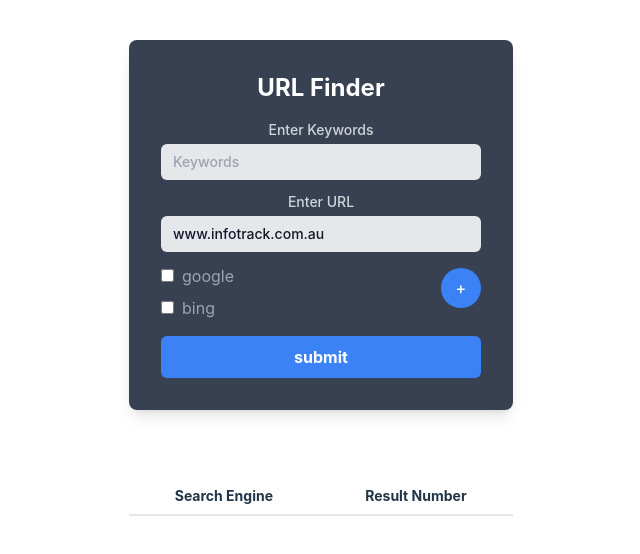
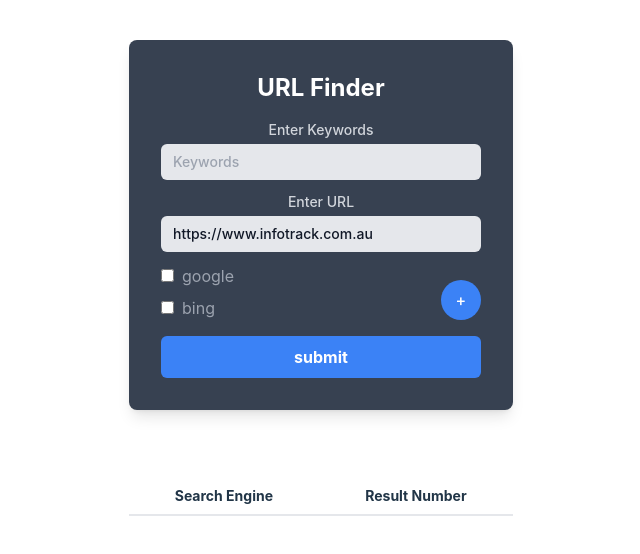
Before and after one commit to chaneetsk/url-finder, a React (Vite) app: page / in a window 1280 px wide. Shown: the top 554 px of the page, without its empty margins (319-959 px from the left). Built offline with nearby package versions, Linux system fonts and the light colour scheme.

Commit message:
add ability to search from a new url

```diff
--- a/src/components/AddModal/AddModal.tsx
+++ b/src/components/AddModal/AddModal.tsx
@@ -74,6 +74,7 @@ const AddModal = ({show, onClose, updateUrls}:AddModalTypes) => {
               textValue={formData.url}
               required={true}
               placeholderText="Url"
+              inputType="url"
             />
             <Button
               buttonText="Add"
--- a/src/components/SearchForm/SearchForm.tsx
+++ b/src/components/SearchForm/SearchForm.tsx
@@ -15,8 +15,10 @@ type SearchFormTypes = {
   searchEngine: string[]
 }
 
+const initialValue:FormDataTypes = { keywords: '', url: 'https://www.infotrack.com.au', searchEngine: [] }
+
 const SearchForm = ({ onSubmit, searchEngine }: SearchFormTypes) => {
-  const [formData, setFormData] = useState<FormDataTypes>({ keywords: '', url: 'www.infotrack.com.au', searchEngine: [] })
+  const [formData, setFormData] = useState<FormDataTypes>(initialValue)
   const [checkboxes, setCheckboxes] = useState(
     searchEngine.map((item) => ({ label: item, checked: false }))
   )
@@ -34,6 +36,7 @@ const SearchForm = ({ onSubmit, searchEngine }: SearchFormTypes) => {
     if(formData.searchEngine.length !== 0 && formData.url !== '') {
       setShowError(false)
       onSubmit(formData)
+      setFormData(initialValue)
     } else {
       setShowError(true)
     }
@@ -73,6 +76,7 @@ const SearchForm = ({ onSubmit, searchEngine }: SearchFormTypes) => {
           textName="url"
           textValue={formData.url}
           placeholderText="Url"
+          inputType="url"
         />
         <div>
           {checkboxes.map((checkbox) => {
@@ -93,7 +97,7 @@ const SearchForm = ({ onSubmit, searchEngine }: SearchFormTypes) => {
         />
         {
           showErr &&
-            <div className="bg-red-100 border border-red-400 text-red-700 px-4 py-3 rounded relative">
+            <div className="bg-red-100 border border-red-400 text-red-700 mt-2 px-4 py-3 rounded relative">
               <p>Error: missing url and/or search engine</p>
             </div>
         }
--- a/src/components/TextField/TextField.tsx
+++ b/src/components/TextField/TextField.tsx
@@ -3,17 +3,25 @@ type textFieldTypes = {
   textName: string,
   textValue: string,
   placeholderText: string,
-  required?: boolean
+  required?: boolean,
+  inputType?: string
   onChange: (e: React.ChangeEvent<HTMLInputElement>) => void
 }
 
-const TextField = ({ textLabel, textName, textValue = '', placeholderText, required = false, onChange}: textFieldTypes) => {
+const TextField = ({
+  textLabel,
+  textName,
+  textValue = '',
+  placeholderText,
+  required = false,
+  inputType = 'text',
+  onChange}: textFieldTypes) => {
   return (
     <div>
       <label className="block text-sm font-medium text-gray-300 mb-2">{textLabel}
         <input
           className="w-full px-3 py-2 my-1 text-gray-900 bg-gray-200 rounded-md focus:outline-none focus:ring-2 focus:ring-blue-500"
-          type="text"
+          type={inputType}
           name={textName}
           value={textValue}
           placeholder={placeholderText}
--- a/src/home/Home.tsx
+++ b/src/home/Home.tsx
@@ -36,7 +36,7 @@ const Home = () => {
         />
       </div>
       <button
-        className="absolute bottom-52 right-8 flex items-center justify-center bg-blue-500 text-white
+        className="absolute top-60 right-8 flex items-center justify-center bg-blue-500 text-white
           w-10 h-10 rounded-full hover:bg-blue-700"
         onClick={() => setIsAddModalOpen(!isAddModalOpen)}
         role="button"
--- a/src/home/useFetchResults.ts
+++ b/src/home/useFetchResults.ts
@@ -24,7 +24,7 @@ export const useFetchResults = (urlsObj: urlsType) => {
     try{
       const fetchPromises = urls.map(async(url) => {
         const result = await fetcher(url)
-        return result;
+        return result
       })
       return await Promise.all(fetchPromises)
     }catch(e){
@@ -33,17 +33,28 @@ export const useFetchResults = (urlsObj: urlsType) => {
     }
   }
 
-  const fetchData = async ({urlToFind, searchEngine}: fetchDataTypes) => {
+  const fetchData = async ({keywords = '', urlToFind, searchEngine}: fetchDataTypes) => {
     let results:Record<string, string[]>[] = []
 
     try {
       // Iterate through each selected search engine
       for(const sE of searchEngine) {
         const url = getUrlOfSearchEngine(urlsObj, sE)
+        let urlsWithPages:string[] = []
 
-        // Since we are only interested in the first 50 results,
-        // Generating only first 5 pages.
-        const urlsWithPages = urlGenerator(url, MAX_PAGES)
+        // For the test static web pages are being used
+        // Since we are only interested in the first 50 results, generate only first 5 pages
+        // Generate static pages for only 'https://infotrack-tests.infotrack.com.au/'
+        if(url.includes('infotrack-tests.infotrack.com.au')) {
+          urlsWithPages = urlGenerator(url, MAX_PAGES)
+        } else {
+          // Do not generate any static pages
+          const newUrl = new URL(url)
+          const params = new URLSearchParams({ q: keywords })
+          newUrl.search = params.toString()
+          urlsWithPages.push(newUrl.toString())
+        }
+
         const htmlPageArray = await fetchFromUrlsConcurrently(urlsWithPages)
 
         // Parse the html string
--- a/src/utls/traverseSearchResults.ts
+++ b/src/utls/traverseSearchResults.ts
@@ -5,13 +5,15 @@ type traverseSearchResultsTypes = {
 }
 
 export const traverseSearchResults = ({doms, urlToFind, searchEngine}: traverseSearchResultsTypes): string[] => {
-  let noOfResult = 0;
+  let noOfResult = 0
   const results: string[] = []
 
   // Map to CSS selectors for different search engines
   const searchEngineClassMap = new Map([
     ['google','.g'],
-    ['bing', '.b_algo']
+    ['bing', '.b_algo'],
+    ['yahoo', '.dd.algo'],
+    ['duckduckgo', '.wLL07_0Xnd1QZpzpfR4W']
   ])
 
   const searchEngineClass = searchEngineClassMap.get(searchEngine)
```
Also changed, not shown: 1 other file (tests, documents, lock files or other folders).
